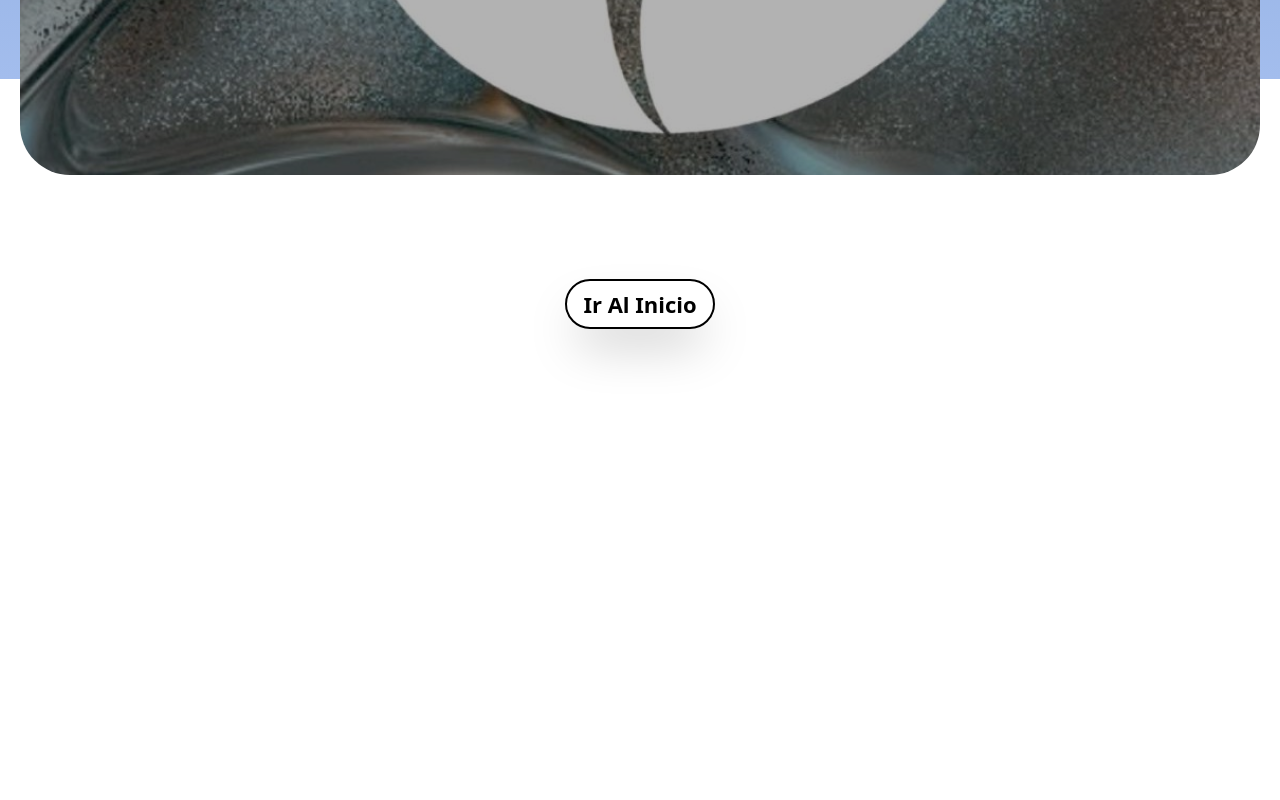
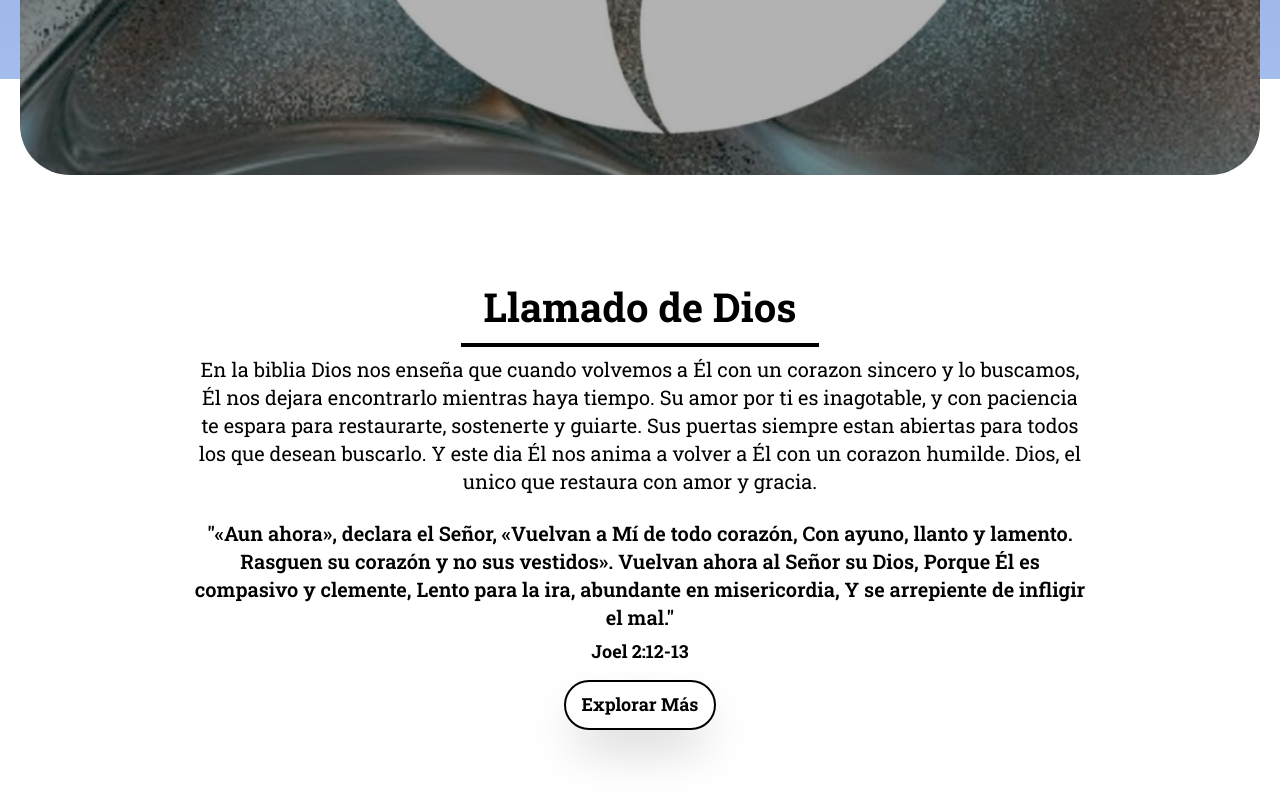
Before and after one commit to Ateran7595/Roca-Potencia, a React (Vite) app: page /bienvenida in a window 1280 px wide. Shown: the part 959-1759 px from the top of the page. Before the commit the page ends 1388 px from the top, so only its background shows below. Built offline with nearby package versions, Linux system fonts and the light colour scheme; no server answers.

Commit message:
Finished welcome page

```diff
--- a/src/create-page/Welcome.jsx
+++ b/src/create-page/Welcome.jsx
@@ -15,11 +15,31 @@ function Welcome() {
                 </div>
             </div>
         </div>
-        <div>
+        <div className="md:mt-[200px] sm:mt-[120px] xs:mt-[80px] lg:text-xl md:text-[18px] lg:w-[70%] xs:w-[80%] m-auto font-roboto text-center animate">
+            <div data-aos="fade-zoom-in"
+                data-aos-easing="ease-in-back"
+                data-aos-offset="0">
+            <h1 className="md:text-[40px] xs:text-[30px] font-bold">Llamado de Dios</h1>
+            <div className="border-b-4 border-solid md:w-[40%] sm:w-[60%] xs:w-[75%] m-auto mt-2 mb-2"></div>
+            <p>En la biblia Dios nos enseña que cuando volvemos a Él con un corazon sincero y lo buscamos, Él nos dejara
+                encontrarlo mientras haya tiempo. Su amor por ti es inagotable, y con paciencia te espara para restaurarte, sostenerte y guiarte.
+                Sus puertas siempre estan abiertas para todos los que desean buscarlo. Y este dia Él nos anima a volver a Él con un corazon
+                humilde. Dios, el unico que restaura con amor y gracia.</p>
+            <h2 className='mt-6 font-semibold'>"«Aun ahora», declara el Señor,
+                    «Vuelvan a Mí de todo corazón,
+                    Con ayuno, llanto y lamento.
+                    Rasguen su corazón y no sus vestidos».
+                    Vuelvan ahora al Señor su Dios,
+                    Porque Él es compasivo y clemente,
+                    Lento para la ira, abundante en misericordia,
+                    Y se arrepiente de infligir el mal."
+            </h2>
+            <h2 className='font-bold md:text-[18px] xs:text-[18px] mt-2'>Joel 2:12-13</h2>
+            </div>
             <a href="/">
-            <div className="mt-4 flex justify-center gap-5 md:mt-[200px] sm:mt-[120px] xs:mt-[80px] mb-[100px]" >
-                <Button className="text-[22px] font-bold h-[50px] rounded-[100px] border-2 border-solid border-black cursor-pointer transition-transform hover:scale-105 hover:opacity-40 shadow-2xl">Ir Al Inicio</Button>
-            </div>
+                <div className="mt-4 flex justify-center gap-5  mb-[100px]" >
+                    <Button className="md:text-[18px] xs:text-[15px] font-bold h-[50px] rounded-[100px] border-2 border-solid border-black cursor-pointer transition-transform hover:scale-105 hover:opacity-40 shadow-2xl">Explorar Más</Button>
+                </div>
             </a>
         </div>
     </div>
```
